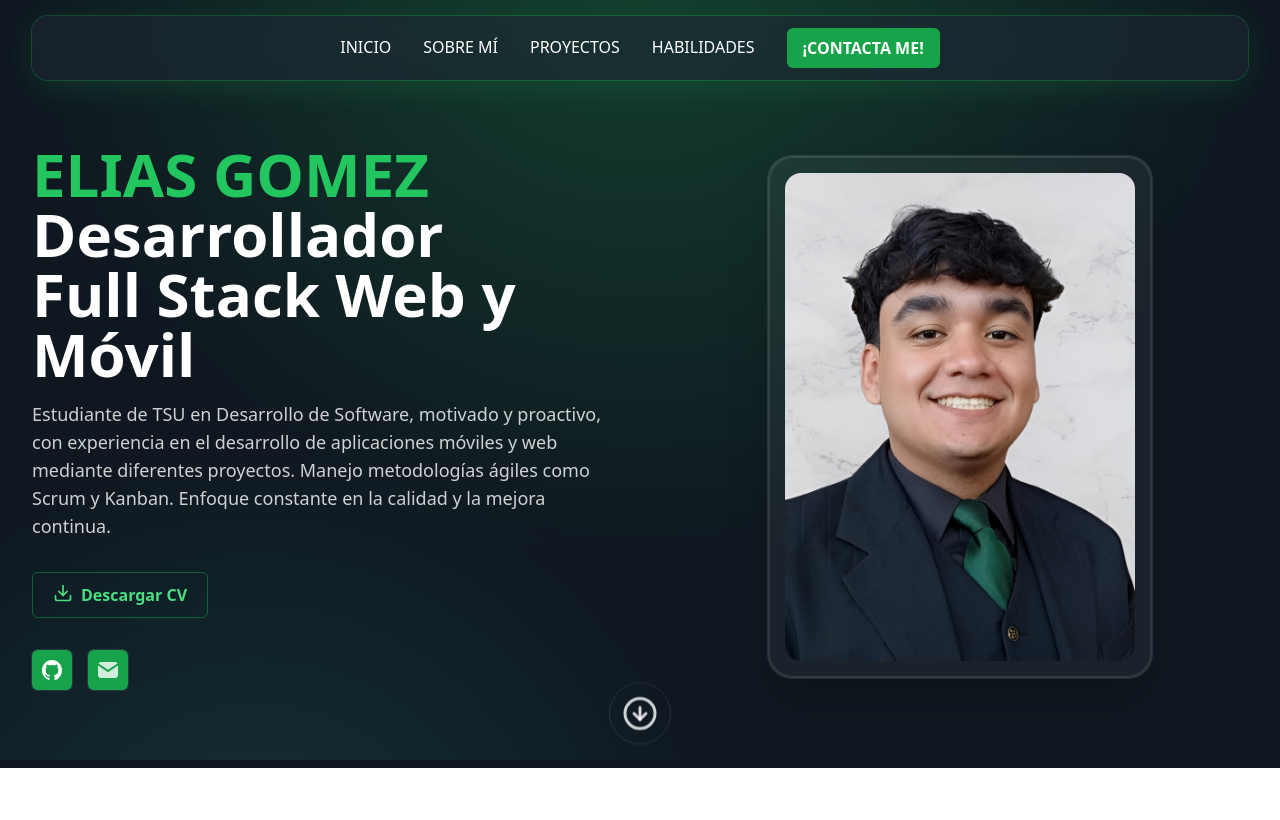
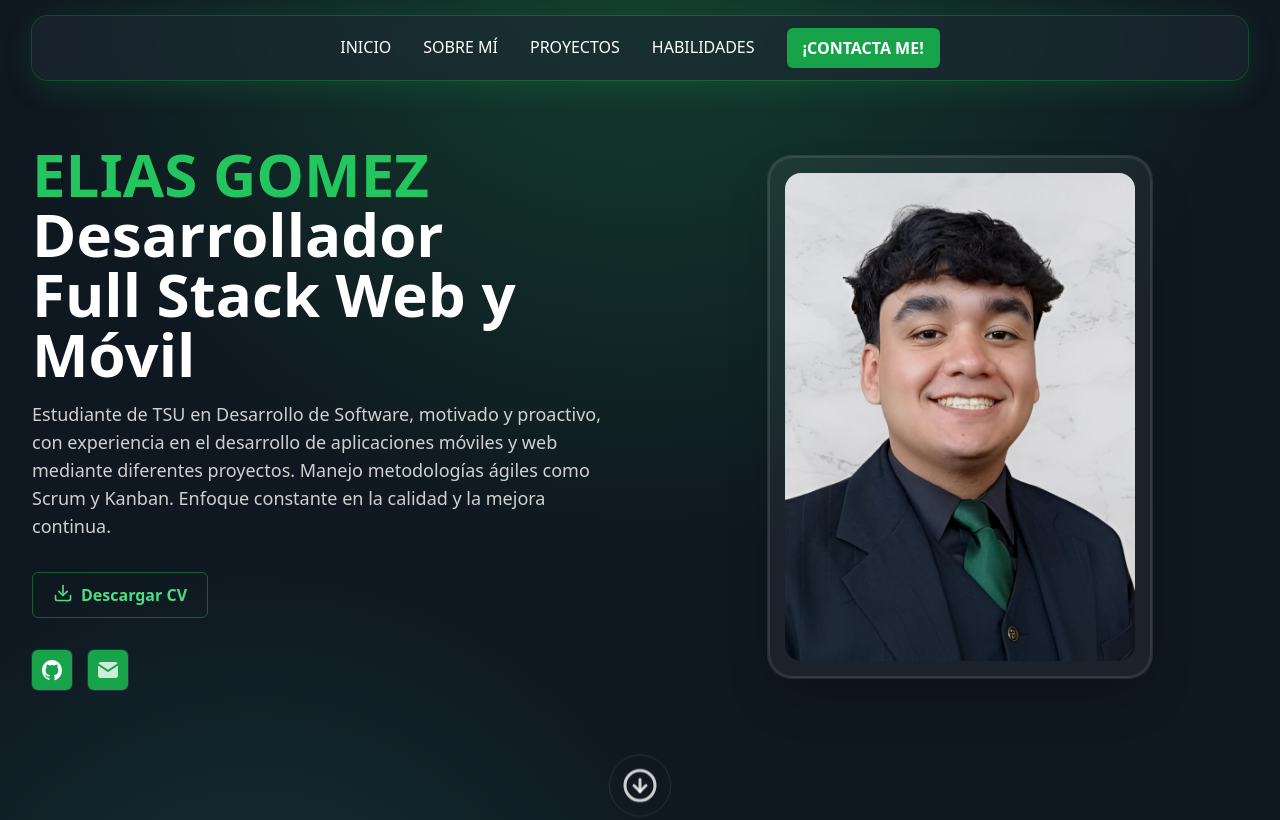
Before and after one commit to EliasGomezC/Portafolio, a website: page index.html in a window 1280 px wide. Shown: the top 820 px of the page. Drawn offline with nearby package versions, Linux system fonts and the light colour scheme.

Commit message:
boton bajar ajustado

```diff
--- a/index.html
+++ b/index.html
@@ -57,7 +57,7 @@
     </header>
 
     <!-- Inicio -->
-    <section id="Inicio" class="relative radial-bg pt-36">
+    <section id="Inicio" class="relative radial-bg pt-28 pb-4 lg:pt-36">
         <div
             class="mx-auto grid max-w-7xl grid-cols-1 items-center gap-12 px-4 sm:px-6 lg:grid-cols-2 lg:gap-16 lg:px-8">
             <div>
@@ -116,7 +116,7 @@
             </div>
         </div>
         <a href="#SobreMi"
-            class="mx-auto mt-2 mb-2 flex w-max animate-bounce items-center justify-center rounded-full border border-white/10 p-3 text-white/80 hover:text-green-400 duration-700"
+            class="mx-auto mt-2 lg:mt-20 flex w-max animate-bounce items-center justify-center rounded-full border border-white/10 p-3 text-white/80 hover:text-green-400 duration-700"
             aria-label="Ir a Sobre mí">
             <svg xmlns="http://www.w3.org/2000/svg" width="36" height="36" viewBox="0 0 24 24" fill="none"
                 stroke="currentColor" stroke-width="2" stroke-linecap="round" stroke-linejoin="round"
```
